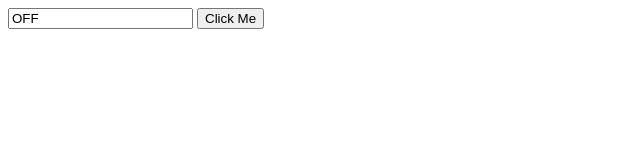
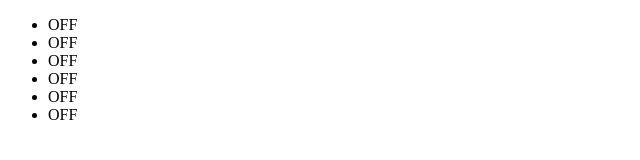
Before and after one commit to JefersonLucas/js-challenger, a website: page src/javascript-dom/dom-selector-methods/index.html in a window 1280 px wide. Shown: the whole page, without its empty margins (0-640 px from the left). Drawn offline with Linux system fonts and the light colour scheme.

Commit message:
Challenge Select multiple HTML elements completed

```diff
--- a/src/javascript-dom/dom-selector-methods/index.html
+++ b/src/javascript-dom/dom-selector-methods/index.html
@@ -14,9 +14,22 @@
   -->
 
   <!-- Query descendent HTML elements -->
+  <!--
   <div id="wrapper">
     <input type="text" value="OFF" readonly/>
     <button type="button">Click Me</button>
   </div>
+  -->
+
+  <!-- Select multiple HTML elements -->
+  <ul id="list">
+    <li>OFF</li>
+    <li>OFF</li>
+    <li>OFF</li>
+    <li>OFF</li>
+    <li>OFF</li>
+    <li>OFF</li>
+  </ul>
+
 </body>
 </html>
--- a/src/javascript-dom/dom-selector-methods/index.js
+++ b/src/javascript-dom/dom-selector-methods/index.js
@@ -35,3 +35,21 @@ buttonElem.addEventListener('click', () => {
   // eslint-disable-next-line no-return-assign
   return inputElem.value = oldText === 'ON' ? 'OFF' : 'ON'
 })
+
+/**
+ * **Select multiple HTML elements*
+ * In this scenario, we are looking for a list of elements gathered in one variable - rather than only one element.
+ * Assign the list items in the view to the variable 'listItems' by using an appropriate selector method.
+ * Once you have completed the code below, verify it by hovering over the list items until all items have the value 'ON'
+ */
+
+const listItems = document.querySelectorAll('#list li')
+
+const handleHover = (event) => {
+  // eslint-disable-next-line no-return-assign
+  return event.target.innerText = 'ON'
+}
+
+if (listItems.length > 1) {
+  listItems.forEach(item => item.addEventListener('mouseover', handleHover))
+}
```
Also changed, not shown: README.md.
